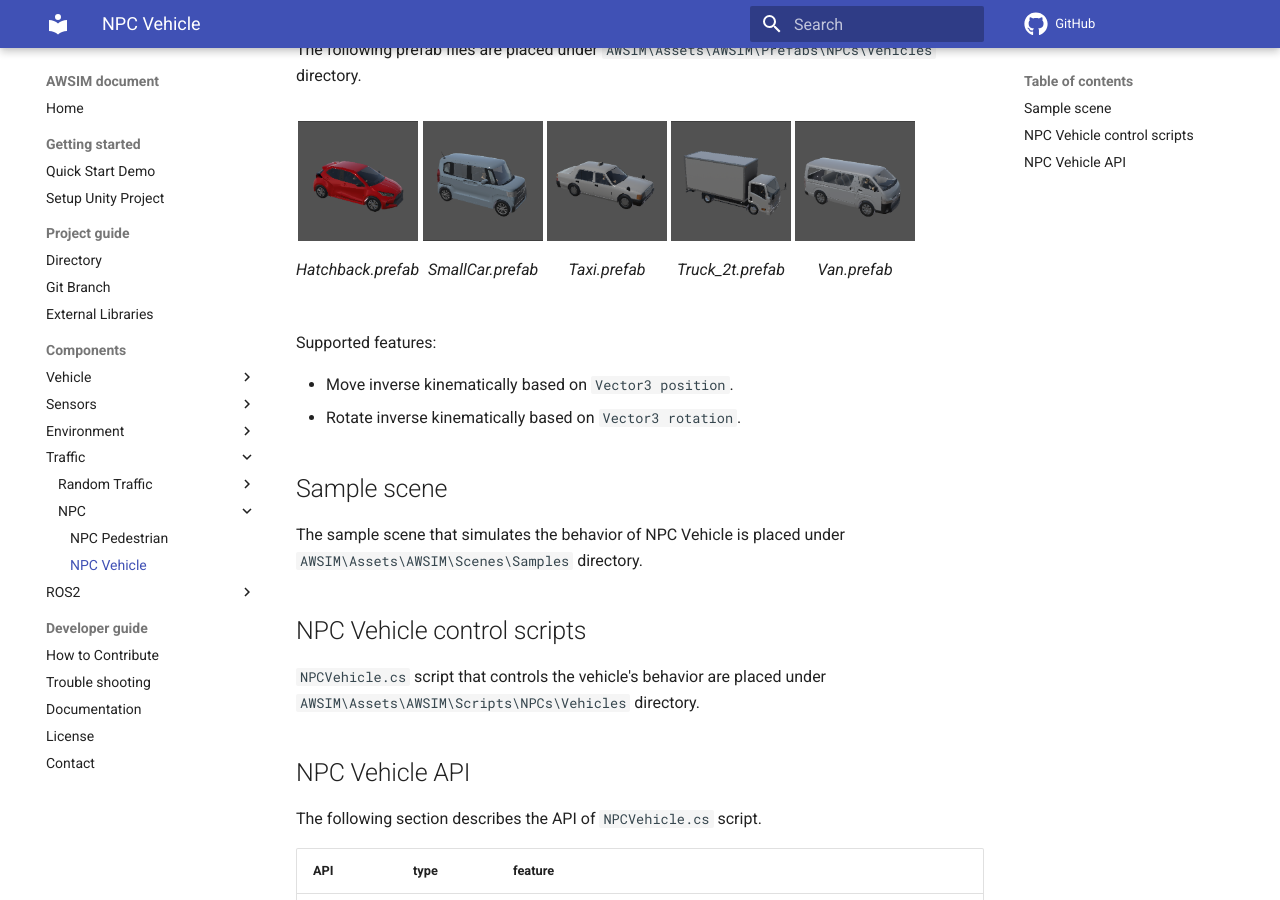
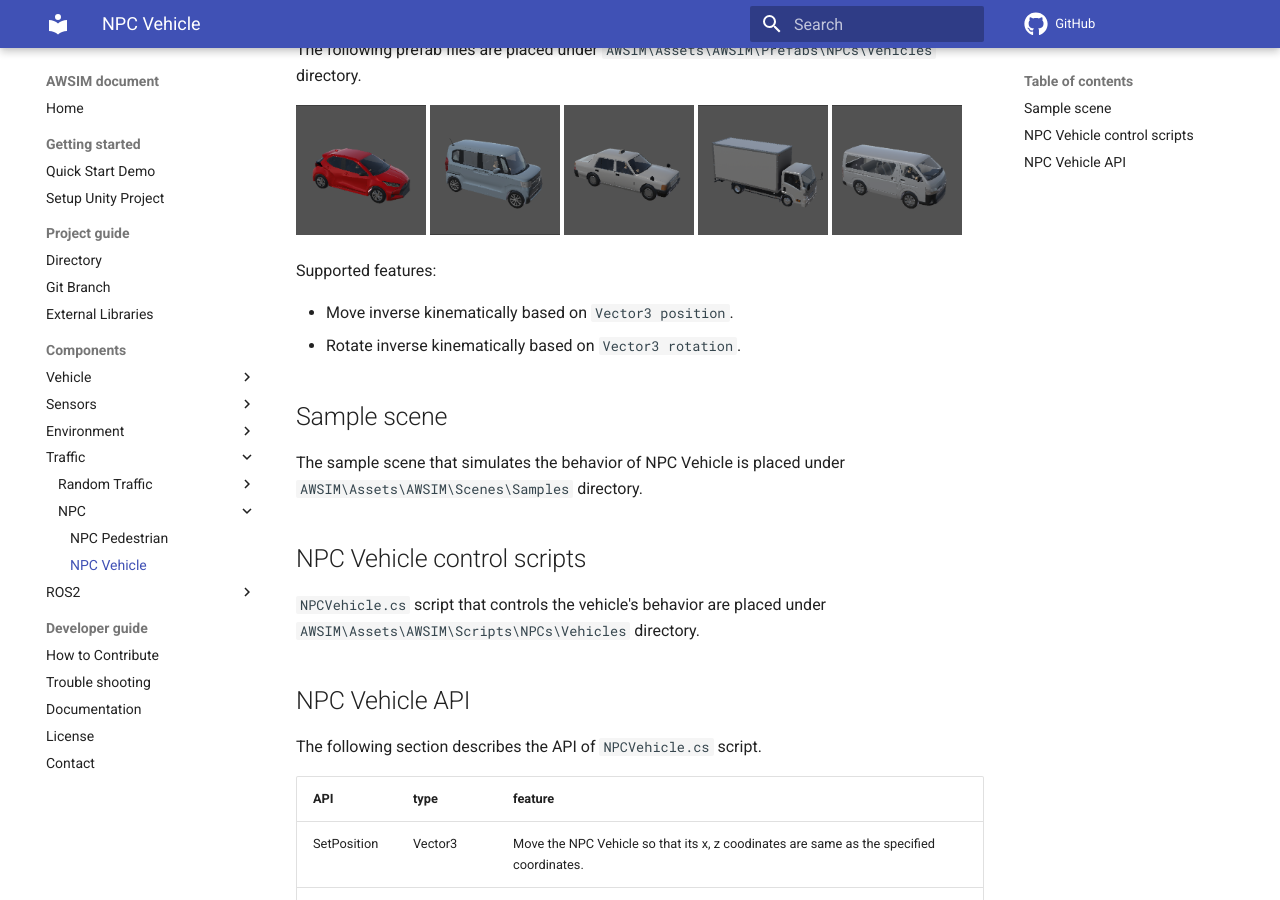
Before and after one commit to OptiVerse-Technology-Ltd/AWSIM, an MkDocs documentation site: the page built from docs/Components/Traffic/NPC/NPC Vehicle/index.md, in a window 1280 px wide and 900 px high, scrolled down 451 px. Built offline with MkDocs 1.6.1 and Material for MkDocs 9.7.7, drawn with Linux system fonts in a browser that asks for light colours; comment, search, counter and statistics services are not loaded.

Commit message:
Update index.md

```diff
--- a/docs/Components/Traffic/NPC/NPC Vehicle/index.md
+++ b/docs/Components/Traffic/NPC/NPC Vehicle/index.md
@@ -6,26 +6,8 @@ The `NPC Vehicle` is a non-playable vehicle object and used for simulation traff
 
 The following prefab files are placed under `AWSIM\Assets\AWSIM\Prefabs\NPCs\Vehicles` directory.
 
-<figure style="display: inline-block">
-<img src="image_1.png" width="120" height="120">
-<figcaption>Hatchback.prefab</figcaption>
-</figure>
-<figure style="display: inline-block">
-<img src="image_2.png" width="120" height="120">
-<figcaption>SmallCar.prefab</figcaption>
-</figure>
-<figure style="display: inline-block">
-<img src="image_3.png" width="120" height="120">
-<figcaption>Taxi.prefab</figcaption>
-</figure>
-<figure style="display: inline-block">
-<img src="image_4.png" width="120" height="120">
-<figcaption>Truck_2t.prefab</figcaption>
-</figure>
-<figure style="display: inline-block">
-<img src="image_5.png" width="120" height="120">
-<figcaption>Van.prefab</figcaption>
-</figure>
+<img src="image_1.png" title="Hatchback.prefab" width="130" height="130"> <img src="image_2.png" title="SmallCar.prefab"  width="130" height="130"> <img src="image_3.png" title="Taxi.prefab" width="130" height="130"> <img src="image_4.png" title="Truck_2t.prefab" width="130" height="130">
+<img src="image_5.png" title="Van.prefab" width="130" height="130">
 
 Supported features:
 
```
